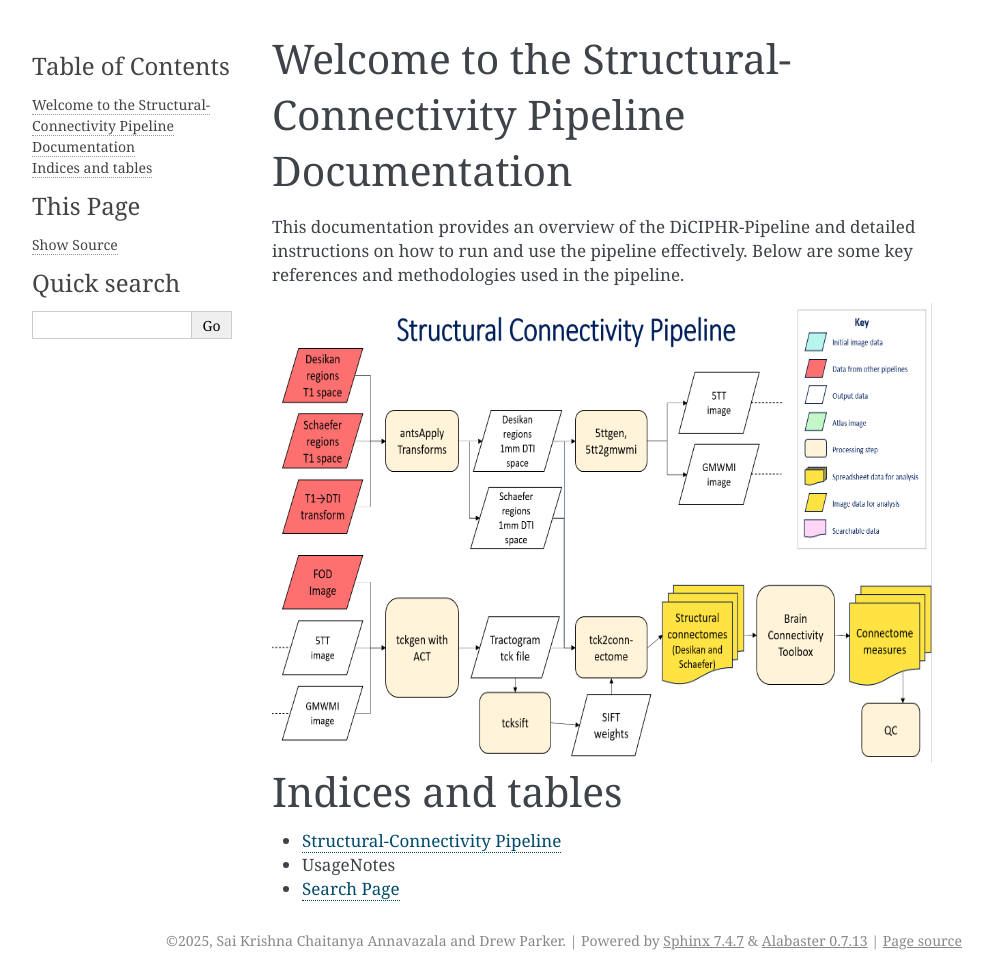
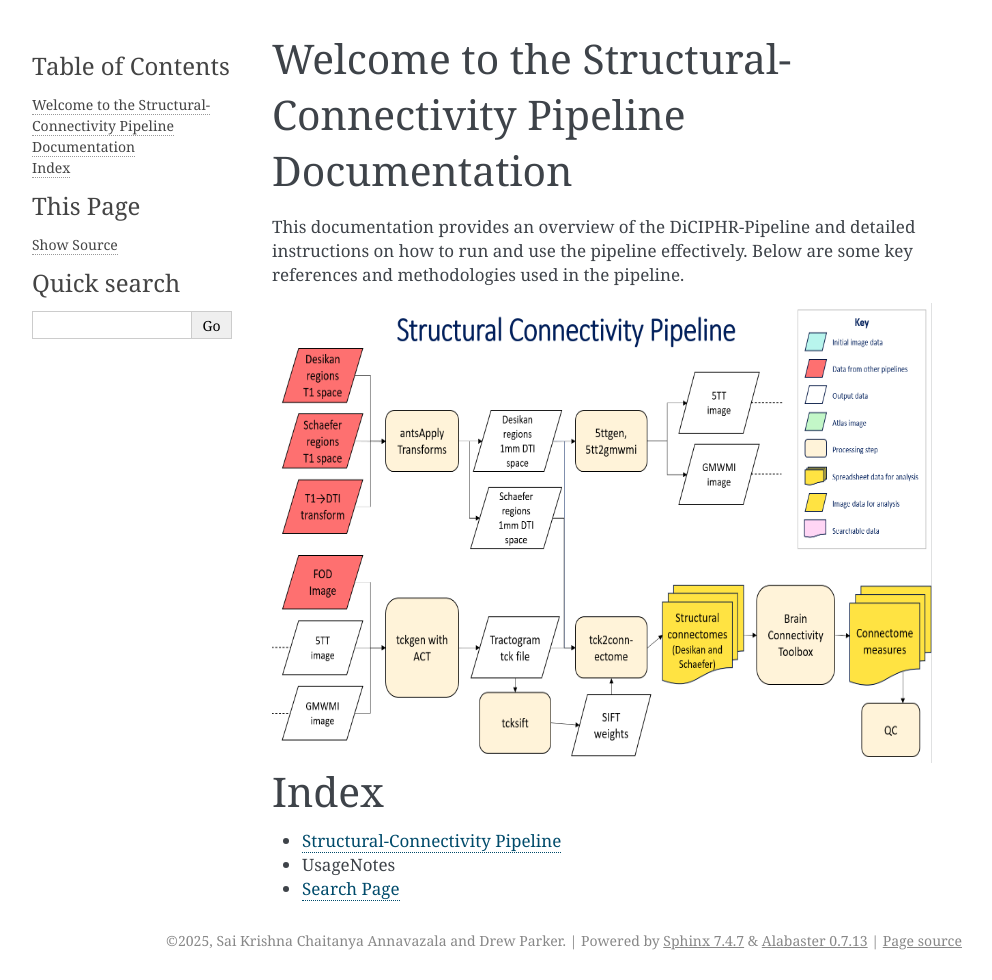
Before and after one commit to SaiKrishnaChaitanya24/SCP-Documentation, a Sphinx documentation site: the page built from source/index.rst, in a window 1280 px wide. Shown: the whole page, without its empty margins (148-1140 px from the left). Built offline with Sphinx 7.4.7, drawn with Linux system fonts in a browser that asks for light colours.

Commit message:
Update index.rst

```diff
--- a/source/index.rst
+++ b/source/index.rst
@@ -16,7 +16,7 @@ This documentation provides an overview of the DiCIPHR-Pipeline and detailed ins
    :align: center
 
 
-Indices and tables
+Index
 ==================
 
 * :doc:`RunningSCP`
```
